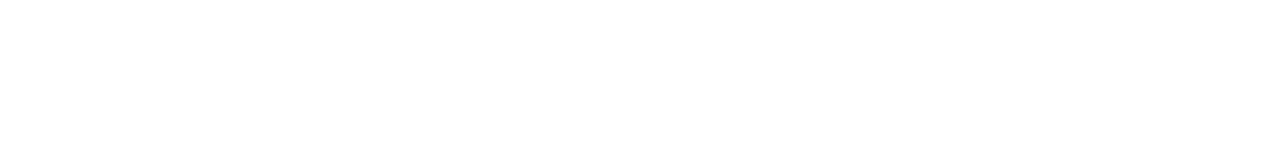
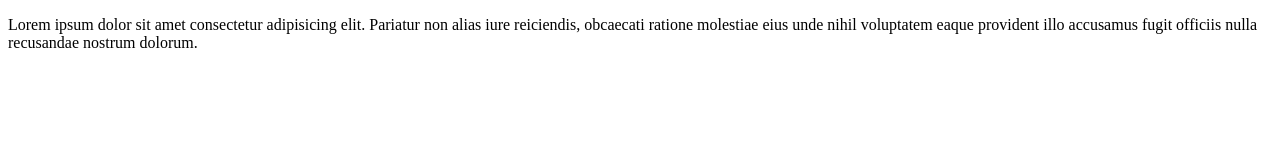
Before and after one commit to alephenzoguimaraes-ship-it/projeto-1, a plain HTML site: page index.html in a window 1280 px wide. Drawn offline with Linux system fonts and the light colour scheme.

Commit message:
Adicionado texto no body

```diff
--- a/index.html
+++ b/index.html
@@ -1,11 +1,16 @@
-<!DOCTYPE html>
+<!doctype html>
 <html lang="en">
-<head>
-    <meta charset="UTF-8">
-    <meta name="viewport" content="width=device-width, initial-scale=1.0">
+  <head>
+    <meta charset="UTF-8" />
+    <meta name="viewport" content="width=device-width, initial-scale=1.0" />
     <title>Projetos de git e github</title>
-</head>
-<body>
-
-</body>
+  </head>
+  <body>
+    <p>
+      Lorem ipsum dolor sit amet consectetur adipisicing elit. Pariatur non
+      alias iure reiciendis, obcaecati ratione molestiae eius unde nihil
+      voluptatem eaque provident illo accusamus fugit officiis nulla recusandae
+      nostrum dolorum.
+    </p>
+  </body>
 </html>
```
